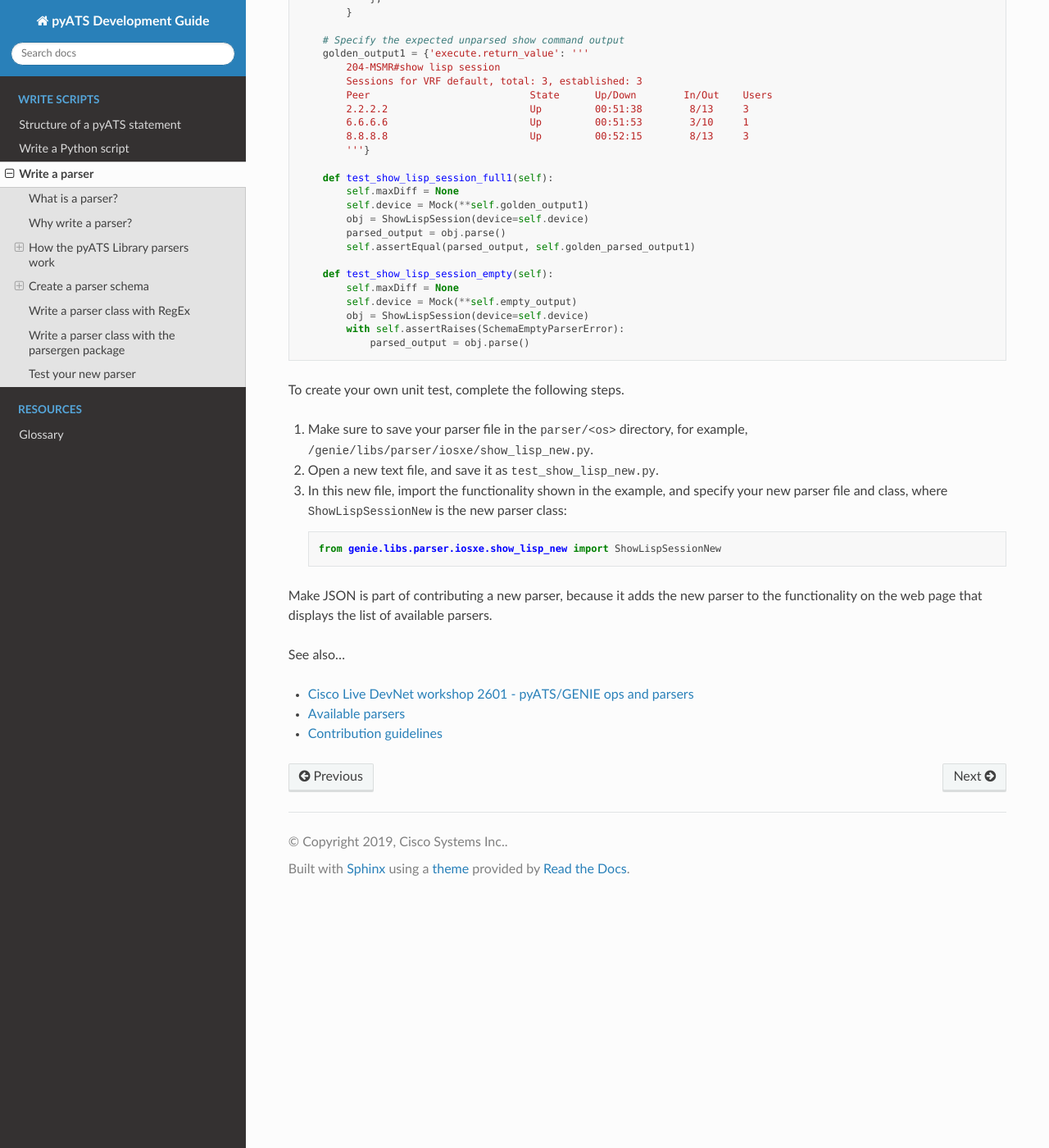
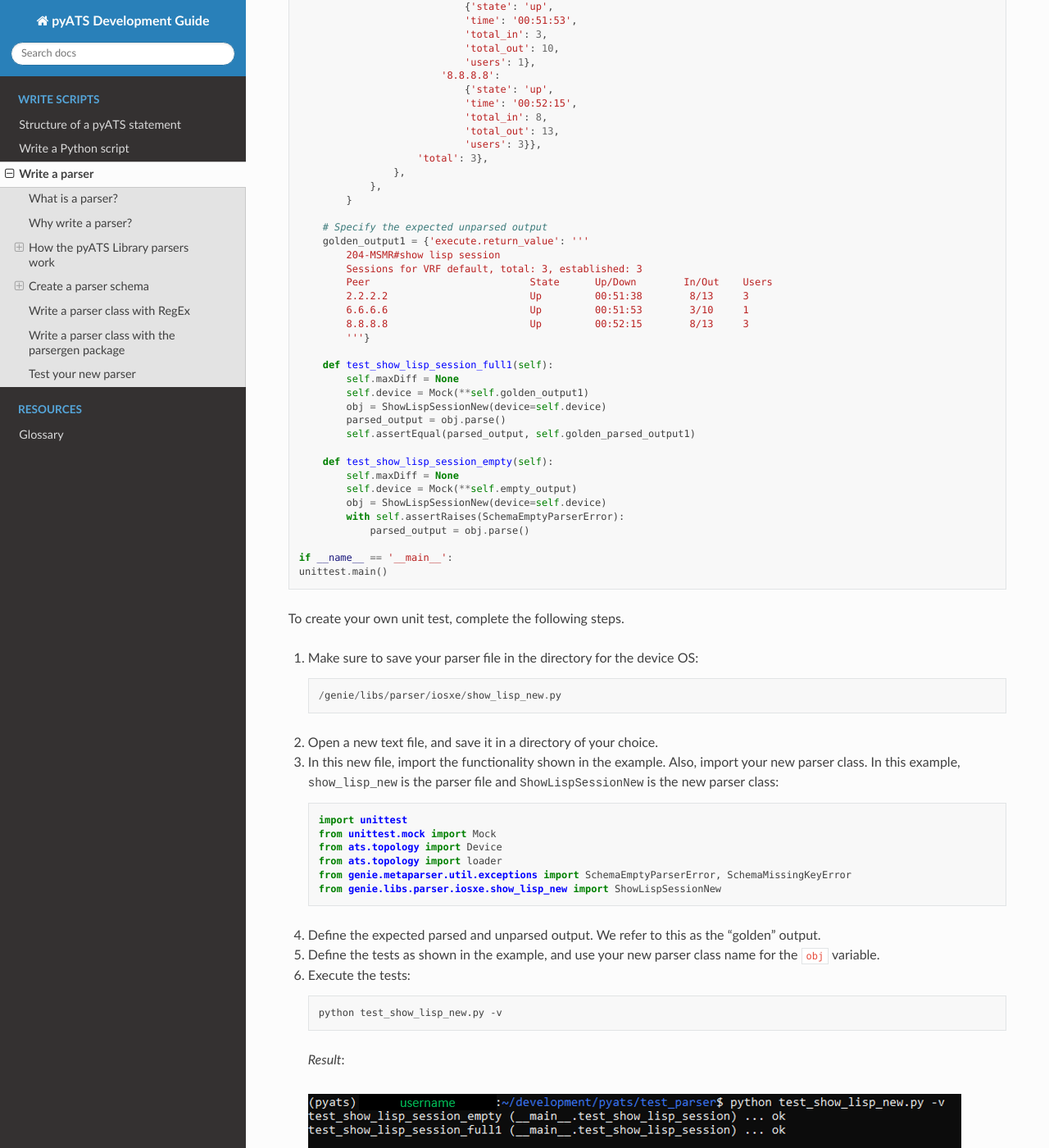
Before and after one commit to CiscoTestAutomation/getting-started, a Sphinx documentation site: the page built from source/writeparser/writeparser.rst, in a window 1280 px wide and 1400 px high, scrolled down 14195 px. Shown: the whole window at 82% size. Built offline with Sphinx 7.4.7 and the Read the Docs theme 2.0.0, drawn with Linux system fonts in a browser that asks for light colours; some of the changed text lies outside the part shown.

Commit message:
First draft of write a parser topic, needs review.

```diff
--- a/source/contribute/contribute.rst
+++ b/source/contribute/contribute.rst
@@ -13,6 +13,11 @@ Why contribute?
 GitHub basics
 ------------------
 
+.. _submit-pr:
+
+Submit a pull request
+^^^^^^^^^^^^^^^^^^^^^
+
 .. _make-dev-undev:
 
 Make develop/undevelop
--- a/source/writeparser/parser_class_structure.csv
+++ b/source/writeparser/parser_class_structure.csv
@@ -1,5 +1,5 @@
 Line,Description
-:monospace:`class ShowLispSession(ShowLispSessionSchema):`,Defines the parser class and the schema class that it inherits.
+:monospace:`class ShowLispSession(ShowLispSessionSchema):`,Defines the parser class and the schema class from which it inherits.
 :monospace:`cli_command = 'show lisp session'`,Tells the parser to run a specific show command or commands.
 ":monospace:`def cli(self, output=None):`","This is a Python function that tells the parser to execute the ``cli_command``, store the output in the variable ``out``, and perform the pattern matching on the string captured by the variable ``out`` to create the Python dictionary."
 :monospace:`parsed_dict = {}`,Initializes the parsed and structured output in the Python dictionary object named ``parsed_dict``.
@@ -22,4 +22,4 @@ For ``p1``, the search pattern matches on the keys from a specific line of the d
 :monospace:`strip` removes leading and trailing spaces before and after the matched pattern."
 :monospace:`m = p1.match(line)`,Creates an object ``m`` that contains the matched patterns for the line associated with p1.
 :monospace:`if m:` (and the code that follows),"If a line matches the regex pattern, tells the parser to create the key-value pairs defined in the schema. The code that follows creates objects to store  values that match the structure defined by the schema."
-:monospace:`return parsed_dict`,"After the loop exhausts (reaches the last line), ends the execution of the parser and returns the parsed output as a Python dictionary."
+:monospace:`return parsed_dict`,"After the loop exhausts (reaches the last line), this ends the execution of the parser and returns the parsed output as a Python dictionary."
--- a/source/writeparser/writeparser.rst
+++ b/source/writeparser/writeparser.rst
@@ -23,6 +23,11 @@ But if you want to customize a parser, or if you need to parse output for a feat
 
 How the |library| parsers work
 ------------------------------
+A parser is composed of two Python classes:
+
+1. Schema class
+2. Parser class
+
 Each parser performs three main actions:
 
 1. Run a show command and collect the device output.
@@ -37,7 +42,7 @@ The following sections describe this process in more detail.
 
 Pattern matching
 ^^^^^^^^^^^^^^^^
-The |library| parsers look for specific patterns in the device output and then structure the output as a set of key-value pairs. When you write a parser, you specify the patterns that you want the parser to match. For example, the ``show interfaces`` parser looks for patterns and returns the information in JSON format as a set of key-value pairs. as shown in the following example::
+The |library| parsers look for specific patterns in the device output and then structure the output as a set of key-value pairs. When you write a parser, you specify the patterns that you want the parser to match. For example, the ``show interfaces`` parser looks for patterns and returns the information in JSON format as a set of key-value pairs, as shown in the following example of a section of parsed output::
 
  {
   "GigabitEthernet1": {
@@ -45,7 +50,7 @@ The |library| parsers look for specific patterns in the device output and then s
     "arp_type": "arpa",
     "auto_negotiate": true,
     "bandwidth": 1000000,
-    ...
+
 
 The |library| parsers use regular expressions (regex) to match patterns in the device output. Regular expressions are the backbone of all parsers, so you must know how to use them before you can write a parser.
 
@@ -66,7 +71,7 @@ The |library| uses the following two packages to parse (pattern match) device ou
 
 #. The ``genie.metaparser`` (Metaparser) core package ensures that each parser returns a fixed data structure based on the parser's :ref:`schema <schema>` (definition of the key-value pairs).
 
-#. The ``genie.libs.parser`` package contains Python classes that parse device data using regular expressions. Different parser classes parse output from different protocols, such as CLI, XML, NETCONF, and YANG. Each parser has an associated schema that defines the data structure of the parsed output, so that the data structure is the same regardless of the protocol.
+#. The ``genie.libs.parser`` package contains Python classes that parse device data using regular expressions. Different parser classes parse output from different protocols, such as CLI, XML, NETCONF, and YANG. Each parser class has an associated schema that defines the data structure of the parsed output, so that the data structure is the same regardless of the protocol.
 
 The following illustration shows how the Metaparser and parser classes work together to standardize parsed output.
 
@@ -76,11 +81,11 @@ The following illustration shows how the Metaparser and parser classes work toge
 
 Create a parser schema
 ----------------------
-A schema defines the key-value pairs stored in the Python dictionary that a parser creates.
+A schema defines the key-value pairs stored in the Python dictionary that contains the parsed output. When you create or extend a parser, you must first identify the keys to include in the parsed output.
 
 Example of a schema
 ^^^^^^^^^^^^^^^^^^^
-You can see all of the available parser schemas on the `Parsers List website <https://pubhub.devnetcloud.com/media/genie-feature-browser/docs/#/parsers>`_.
+.. note:: You can see all of the available parsers on the `Parsers List website <https://pubhub.devnetcloud.com/media/genie-feature-browser/docs/#/parsers>`_. Select an item from the list to see the schema.
 
 1. At the top of the page, search for a show command, such as :monospace:`show interfaces`.
 2. Select an OS, in this example, **IOSXE**.
@@ -92,6 +97,8 @@ The following illustration shows part of the schema. **Optional** indicates keys
 
 Create a schema based on a model
 ^^^^^^^^^^^^^^^^^^^^^^^^^^^^^^^^
+If you want to create a new schema, you can base it on the keys for an existing feature.
+
 #. In a web browser, go to the `list of models <https://pubhub.devnetcloud.com/media/genie-feature-browser/docs/#/models>`_ on which you can base a new parser schema.
 
 #. For this example, select **interface**, and then select **MODEL** to open a PDF file that contains the interface model.
@@ -119,7 +126,7 @@ Create a schema based on a model
                 Optional('connected'): bool,
                 Optional('description'): str,
                 'type': str,
-                ...
+
 
    .. note:: You must specify the value type, such as integer, string, boolean, or list.
 
@@ -173,9 +180,9 @@ For this example, :download:`download the zip file <mock_parser.zip>` and extrac
 
 #. Check the indentation in the output. The indentation tells you about the parent-child relationship of the keys.
 
-   .. note:: Remember to use the indentation (parent-child relationships) to ensure that values don't overwrite other values at the same level. In this example, the keys for :monospace:`interface_name` are indented so that the :monospace:`mac_address`, for example, won't be overwritten by the mac_address of a different interface.
+   .. note:: Remember to use the indentation (parent-child relationships) to ensure that values don't overwrite other values at the same level. In the following example, the keys for :monospace:`interface_name` are indented so that the :monospace:`mac_address` value for Interface1 won't be overwritten by the :monospace:`mac_address` value for Interface2.
 
-   Your schema might look something like this:
+   Your schema might begin with the following lines:
 
    .. code-block:: python
 
@@ -185,7 +192,7 @@ For this example, :download:`download the zip file <mock_parser.zip>` and extrac
                 'line_protocol': str,
                 'hardware': str,
                 'mac_address': str,
-                ...
+
 
 
 
@@ -263,7 +270,7 @@ Identify keys from the YANG data model
 
     git clone https://github.com/YangModels/yang.git
 
-#. Look for the latest model (at the time of writing, this is |br| :monospace:`./yang/experimental/ietf-extracted-YANG-modules/ietf-arp@2019-02-21.yang`)::
+#. Look for the latest model. (At the time of writing, this is |br| :monospace:`./yang/experimental/ietf-extracted-YANG-modules/ietf-arp@2019-02-21.yang`)::
 
     find . | grep arp
 
@@ -301,9 +308,9 @@ Identify keys from the YANG data model
 
 Write a parser class with RegEx
 --------------------------------
-When you write a new parser class, you define the regular expressions used to match patterns in each line of the device output. The parser then adds the matched values as key-value pairs to a Python dictionary, as defined by the associated schema class. The parser class inherits from the schema class to ensure that the Python dictionary returned by the parser follows exactly the format of the defined schema.
+When you write a new parser class, you define the regular expressions used to match patterns in the device output. The parser adds the matched patterns as key-value pairs to a Python dictionary. The parser class inherits from the schema class to ensure that the resulting Python dictionary exactly follows the format of the defined schema.
 
-The following example shows a schema and parser class for the ``show lisp session`` command. As you can see, the schema and parser classes are within the same python file. Take a look at the example, and then we'll explain how it works.
+The following example shows a schema and parser class for the ``show lisp session`` command. As you can see, the schema and parser classes are defined in the same Python file. Take a look at the example, and then we'll explain how it works.
 
 .. code-block:: python
 
@@ -421,7 +428,7 @@ Write a parser class with the parsergen package
 -----------------------------------------------
 The |library| ``parsergen`` package provides a one-step parsing mechanism that can parse dynamic tabular and non-tabular device output. The ``parsergen`` produces significantly fewer lines of code than standard parsing mechanisms.
 
-The ``parsergen`` package is a generic parser for show commands. You can use the package to create a parser class for any given show command, and then reuse this class to create tests for any values found within the output.
+The ``parsergen`` package is a generic parser for show commands. You can use the package to create a parser class for any given show command, and then reuse your new class to create tests for the output values.
 
 Using ``parsergen`` to create a parser class is particularly useful when you don't have a |library| model for a feature. In this example, we'll create a new parser class for the NXE/VXLAN platform.
 
@@ -455,13 +462,13 @@ Using ``parsergen`` to create a parser class is particularly useful when you don
     nve2       6020       N/A             Up         L2DP  2     CLI N/A
     nve3       6030       N/A             Up         L2DP  3     CLI N/A
 
-#. Now you can store a list of header names from the table as a variable. The names must exactly match the output:
+#. Define a variable ``header`` that contains the list of header names from the table. The names must exactly match the output:
 
    .. code-block:: python
 
     header = ['Interface', 'VNI', 'Multicast-group', 'VNI state', 'Mode', 'BD', 'cfg', 'vrf']
 
-#. Use ``parsergen`` to parse the output, with the interface name as index 0. This process creates a Python dictionary of operational statistics per interface:
+#. Use ``parsergen`` to parse the output, where index 0 is the :monospace:`Interface` column header. This process creates a Python dictionary of operational statistics per interface:
 
    .. code-block:: python
 
@@ -545,7 +552,7 @@ The following example shows how to create a unit test file for :ref:`the show li
 
         empty_output = {'execute.return_value': ''}
 
-        # Specify the expected result for the first line of output
+        # Specify the expected result for the parsed output
         golden_parsed_output1 = {
             'vrf':
                 {'default':
@@ -575,7 +582,7 @@ The following example shows how to create a unit test file for :ref:`the show li
                 },
             }
 
-        # Specify the expected unparsed show command output
+        # Specify the expected unparsed output
         golden_output1 = {'execute.return_value': '''
             204-MSMR#show lisp session
             Sessions for VRF default, total: 3, established: 3
@@ -588,30 +595,59 @@ The following example shows how to create a unit test file for :ref:`the show li
         def test_show_lisp_session_full1(self):
             self.maxDiff = None
             self.device = Mock(**self.golden_output1)
-            obj = ShowLispSession(device=self.device)
+            obj = ShowLispSessionNew(device=self.device)
             parsed_output = obj.parse()
             self.assertEqual(parsed_output, self.golden_parsed_output1)
 
         def test_show_lisp_session_empty(self):
             self.maxDiff = None
             self.device = Mock(**self.empty_output)
-            obj = ShowLispSession(device=self.device)
+            obj = ShowLispSessionNew(device=self.device)
             with self.assertRaises(SchemaEmptyParserError):
                 parsed_output = obj.parse()
 
+    if __name__ == '__main__':
+    unittest.main()
+
 To create your own unit test, complete the following steps.
 
-#. Make sure to save your parser file in the :monospace:`parser/<os>` directory, for example, :monospace:`/genie/libs/parser/iosxe/show_lisp_new.py`.
+#. Make sure to save your parser file in the directory for the device OS::
 
-#. Open a new text file, and save it as :monospace:`test_show_lisp_new.py`.
+   /genie/libs/parser/iosxe/show_lisp_new.py
 
-#. In this new file, import the functionality shown in the example, and specify your new parser file and class, where :monospace:`ShowLispSessionNew` is the new parser class::
+#. Open a new text file, and save it in a directory of your choice.
 
+#. In this new file, import the functionality shown in the example. Also, import your new parser class. In this example, :monospace:`show_lisp_new` is the parser file and :monospace:`ShowLispSessionNew` is the new parser class:
+
+   .. code-block:: python
+
+    import unittest
+    from unittest.mock import Mock
+    from ats.topology import Device
+    from ats.topology import loader
+    from genie.metaparser.util.exceptions import SchemaEmptyParserError, SchemaMissingKeyError
     from genie.libs.parser.iosxe.show_lisp_new import ShowLispSessionNew
 
+#. Define the expected parsed and unparsed output. We refer to this as the "golden" output.
 
+#. Define the tests as shown in the example, and use your new parser class name for the ``obj`` variable.
 
-Make JSON is part of contributing a new parser, because it adds the new parser to the functionality on the web page that displays the list of available parsers.
+#. Execute the tests:
+
+   .. code-block:: bash
+
+    python test_show_lisp_new.py -v
+
+   *Result*:
+
+   .. image:: ../images/unit_test_results.png
+
+   |br| |br|
+
+#. Take a screen capture of the test results and save them as an image file. When you :ref:`submit your pull request <submit-pr>`, you must attach the unit test results.
+
+   .. attention:: Test on real devices whenever possible. If you use the Python mock functionality, make sure the expected output is from a real device.
+
 
 See also...
 
```
Also changed, not shown: other parts of source/writeparser/writeparser.rst (+2 -2 lines), source/images/unit_test_results.png (added).
